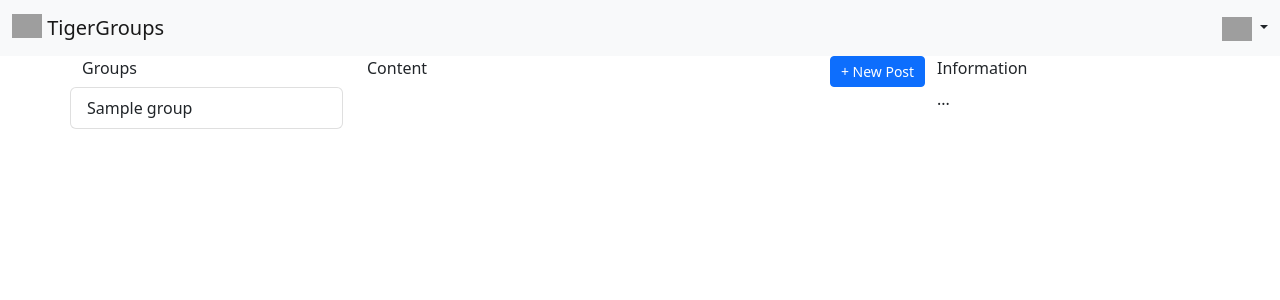
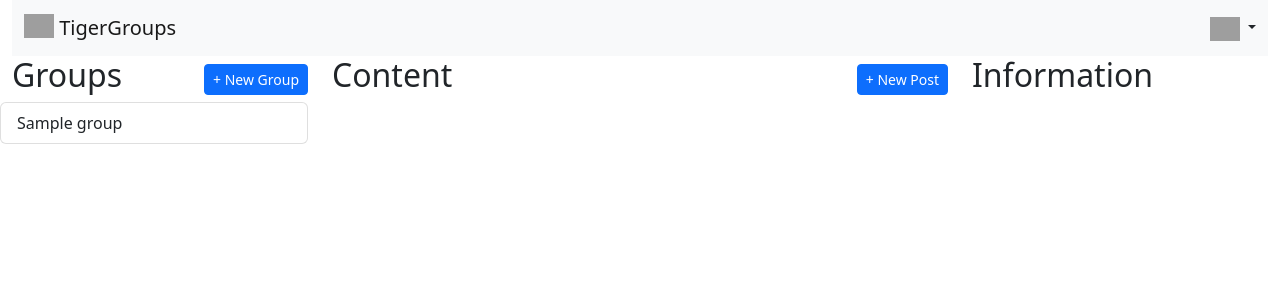
Before and after one commit to piercemaloney/TigerGroups, a Flask app: page /home in a window 1280 px wide. Shown: the top 300 px of the page. Run offline with Flask 2, Linux system fonts and the light colour scheme; a database or web service that is not in the repository returns one stand-in record (values such as "Sample title"); data that the repository does not hold is empty; grey boxes are pictures that could not be loaded.

Commit message:
UI fixes, new group functionality

```diff
--- a/app.py
+++ b/app.py
@@ -167,6 +167,28 @@ def new_post():
     )
     return redirect(url_for("login"))
 
+@app.route("/new_group")
+def new_group():
+    # get the values
+    group_name, description, color = "", "", ""
+    if request.args.get("group_name") is not None:
+        group_name = request.args.get("group_name")
+    if request.args.get("description") is not None:
+        description = request.args.get("description")
+    if request.args.get("color") is not None:
+        color = request.args.get("color")
+
+    print("group_name, description, color: ", group_name, description, color)
+
+    # if new group is empty
+    if group_name == "" or description == "" or color == "":
+        return redirect(url_for("login"))
+
+    post_methods.insert_group(
+        client, session["username"], group_name, description, color
+    )
+    return redirect(url_for("login"))
+
 
 if __name__ == "__main__":
     app.run(debug=True)
--- a/templates/home.html
+++ b/templates/home.html
@@ -3,7 +3,7 @@
   <head>
     <meta charset="utf-8" />
     <meta name="viewport" content="width=device-width, initial-scale=1" />
-    <title>TigerGroups Home</title>
+    <title>TigerGroups</title>
     <link
       href="https://cdn.jsdelivr.net/npm/bootstrap@5.2.2/dist/css/bootstrap.min.css"
       rel="stylesheet"
@@ -12,19 +12,65 @@
     <script src="https://ajax.googleapis.com/ajax/libs/jquery/3.6.0/jquery.min.js"></script>
   </head>
   <body>
-    {% include "header.html" %}
+    <div class="container-fluid"> {% include "header.html" %} </div>
 
-    <div class="container">
+    <div class="container-fluid">
       <div class="row">
-        <div class="h-50 col-md-3 no-float">Groups</div>
-        <div class="col-md-5 no-float">Content</div>
-        <button
-          type="button"
-          class="col-md-1 btn btn-primary btn-outline btn-sm"
-          data-bs-toggle="modal"
-          data-bs-target="#NewPost">
-          + New Post
-        </button>
+        <div class="d-flex col-md-3 no-float align-items-center justify-content-between">
+          <div><h2>Groups</h2></div>
+          <div><button
+            type="button"
+            class="btn btn-primary btn-outline btn-sm"
+            data-bs-toggle="modal"
+            data-bs-target="#NewGroup">
+            + New Group
+          </button></div>
+        </div>
+
+        <div class="modal" id="NewGroup">
+          <div class="modal-dialog">
+            <div class="modal-content">
+              <div class="modal-header">
+                <h5 class="modal-title">New Group</h5>
+                <button
+                  type="button"
+                  class="btn-close"
+                  data-bs-dismiss="modal"></button>
+              </div>
+              <div class="modal-body">
+                <form action="/new_group">
+                  <div>
+                    <label class="form-label">Group Name</label>
+                    <input type="text" name="title" class="form-control" />
+                  </div>
+                  <div>
+                    <label class="form-label">Description</label>
+                    <textarea class="form-control" name="description" rows="3"></textarea>
+                  </div>
+                  <div>
+                    <label class="form-label">Color</label>
+                    <input type="text" name="color" class="form-control" />
+                  </div>
+                  <br />
+                  <button type="submit" class="btn btn-primary float-end">
+                    Submit
+                  </button>
+                </form>
+              </div>
+            </div>
+          </div>
+        </div>
+
+        <div class="d-flex col-md-6 no-float align-items-center justify-content-between">
+          <div> <h2>Content</h2></div>
+          <div><button
+            type="button"
+            class="btn btn-primary btn-outline btn-sm"
+            data-bs-toggle="modal"
+            data-bs-target="#NewPost">
+            + New Post
+          </button></div>
+        </div>
         <div class="modal" id="NewPost">
           <div class="modal-dialog">
             <div class="modal-content">
@@ -57,11 +103,13 @@
             </div>
           </div>
         </div>
-        <div class="col-md-3 no-float">Information</div>
+
+        <div class="col-md-3 no-float align-items-center"><h2>Information</h2></div>
+
       </div>
     </div>
 
-    <div class="container">
+    <div class="container-fluid">
       <div class="row">
         <div class="list-group col-3">
           <div class="list-group" id="list-tab" role="tablist">
@@ -79,39 +127,6 @@
         </div>
 
         <div class="list-group col-6" id="posts_view"></div>
-
-        <div class="col-md-3 no-float">
-          <div class="tab-content" id="nav-tabContent">
-            <div
-              class="tab-pane fade show active"
-              id="list-home"
-              role="tabpanel"
-              aria-labelledby="list-home-list">
-              ...
-            </div>
-            <div
-              class="tab-pane fade"
-              id="list-profile"
-              role="tabpanel"
-              aria-labelledby="list-profile-list">
-              ...
-            </div>
-            <div
-              class="tab-pane fade"
-              id="list-messages"
-              role="tabpanel"
-              aria-labelledby="list-messages-list">
-              ...
-            </div>
-            <div
-              class="tab-pane fade"
-              id="list-settings"
-              role="tabpanel"
-              aria-labelledby="list-settings-list">
-              ...
-            </div>
-          </div>
-        </div>
       </div>
     </div>
 
--- a/templates/posts.html
+++ b/templates/posts.html
@@ -1,4 +1,3 @@
-<div class="list-group col-6">
 {% for post in posts: %}
 <li class="list-group-item flex-column align-items-start">
   <div class="d-flex w-100 justify-content-between">
@@ -48,4 +47,3 @@
   </div>
 </li>
 {% endfor %}
-</div>
```
Lines whose indentation alone changed are shown as unchanged.
